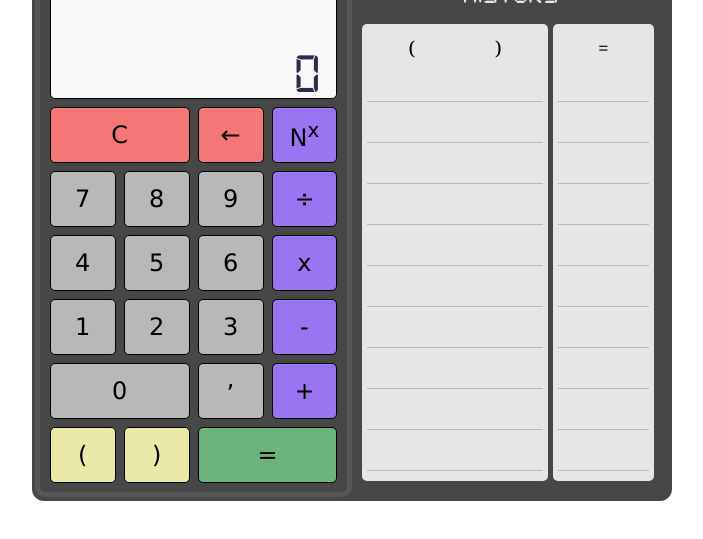
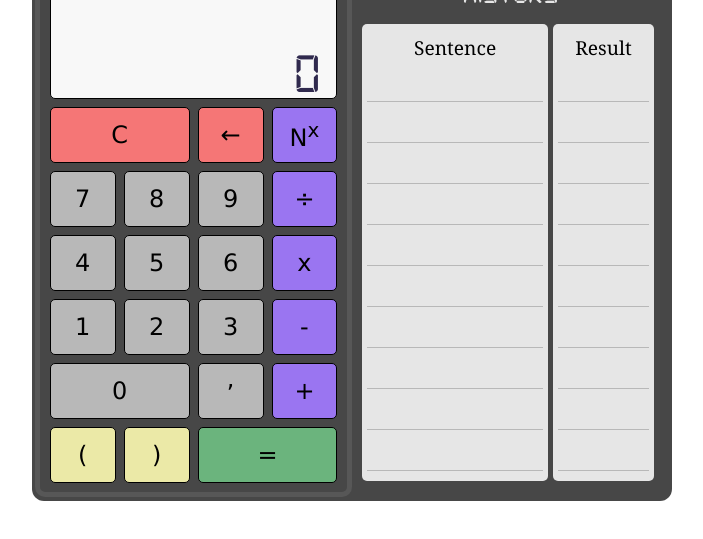
Before and after one commit to GlauberCarlos/CalculadoraCientifica, a plain HTML site: page index.html in a window 1280 px wide. Shown: the part 63-602 px from the top of the page, without its empty margins (8-711 px from the left). Drawn offline with Linux system fonts and the light colour scheme.

Commit message:
text correction

```diff
--- a/index.html
+++ b/index.html
@@ -40,7 +40,7 @@
          </div>
          <div id="historic-numbers">
             <div id="historic-sentence">
-               (&nbsp;&nbsp;&nbsp;&nbsp;&nbsp;&nbsp;&nbsp;&nbsp;&nbsp;&nbsp;&nbsp;&nbsp;&nbsp;&nbsp;&nbsp;&nbsp;)
+               Sentence
                <div class="hist-sent"></div>
                <div class="hist-sent"></div>
                <div class="hist-sent"></div>
@@ -53,7 +53,7 @@
                <div class="hist-sent"></div>
             </div>
             <div id="historic-result">
-               =
+               Result
                <div class="hist-res"></div>
                <div class="hist-res"></div>
                <div class="hist-res"></div>
```
